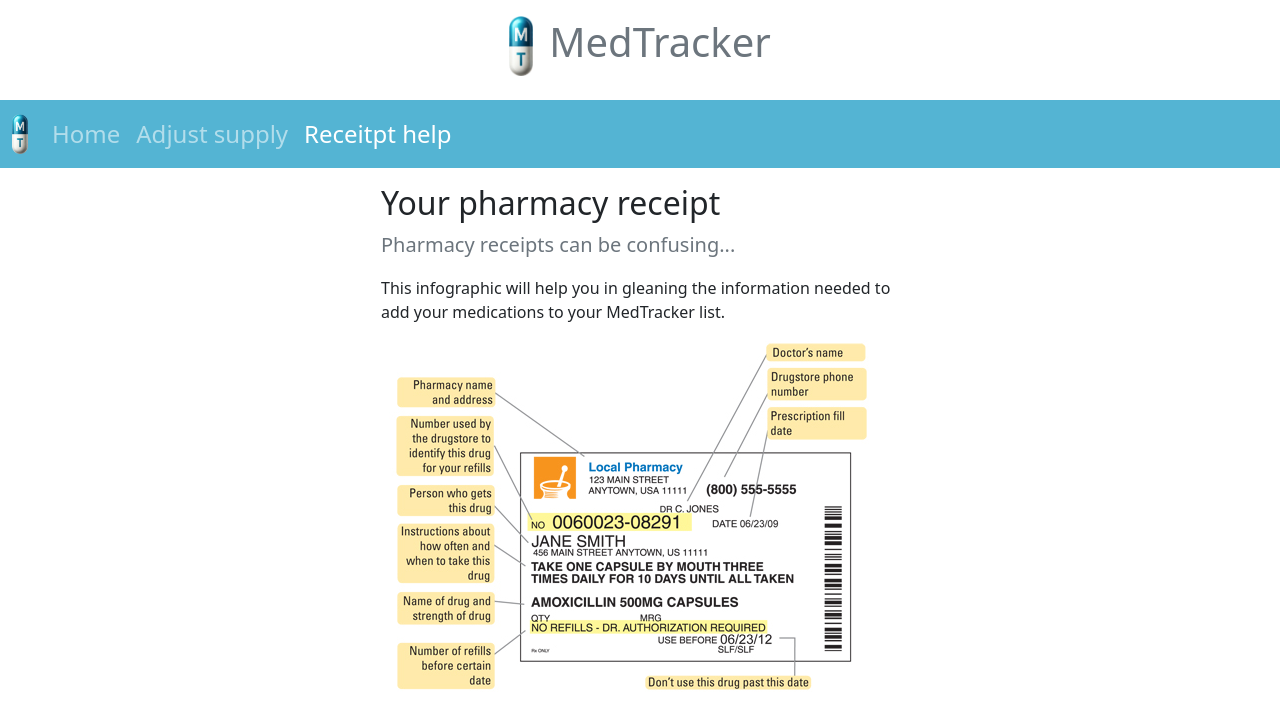
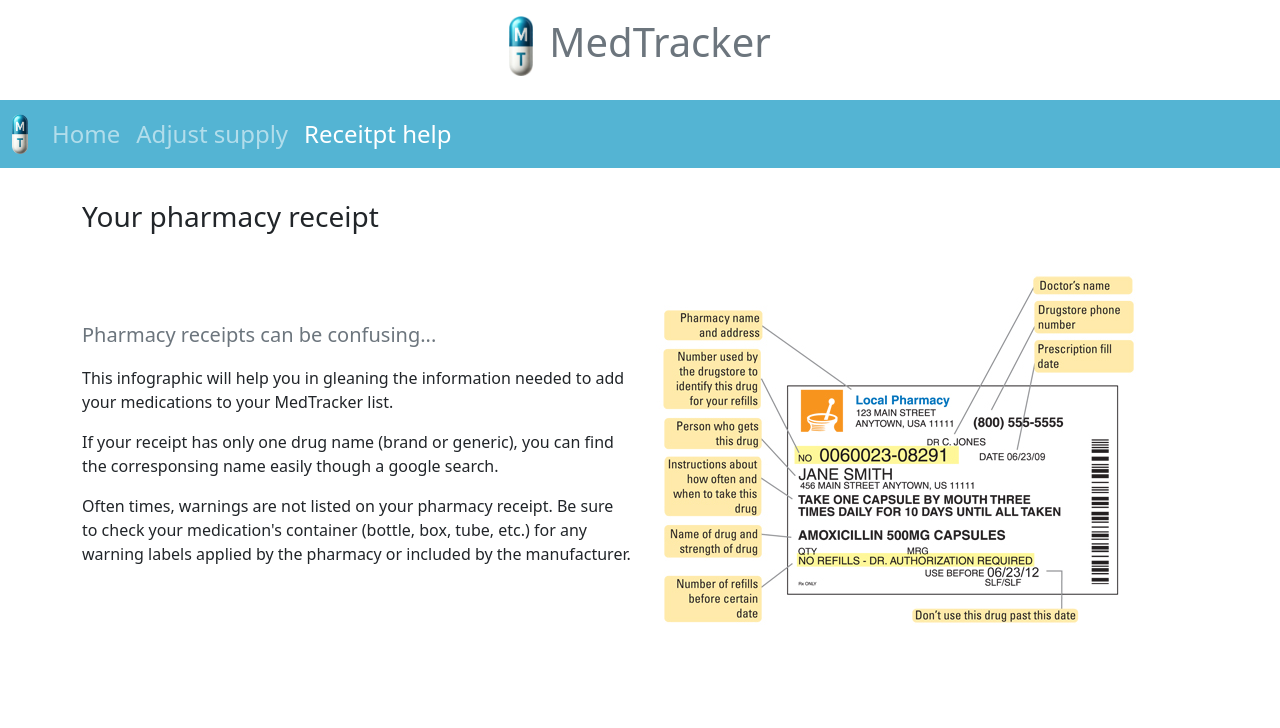
Before and after one commit to banwelld/dave-banwell-medication-tracker, a React (Create React App) app: page /PharmacyReceipts in a window 1280 px wide. Shown: the top 728 px of the page. Built offline with nearby package versions, Linux system fonts and the light colour scheme; data requests are answered from the project's data file.

Commit message:
adjust supply page added and working

```diff
--- /dev/null
+++ b/src/components/AdjustSupplyActions.js
@@ -0,0 +1,5 @@
+import React from 'react';
+
+function AdjustSupplyActions() {}
+
+export default AdjustSupplyActions;
--- a/src/pages/AdjustSupply.js
+++ b/src/pages/AdjustSupply.js
@@ -1,36 +1,67 @@
-import React from 'react';
+import React, { useState } from 'react';
 import { useOutletContext } from 'react-router-dom';
+import { drugNameSort } from '../utils/sortFilterFunctions';
 
-function DrugActions(drugList) {
+function DrugActions() {
   // get all drug data from app component context
 
-  const [allDrugData, setAllDrugData] = useOutletContext();
+  const [allDrugData] = useOutletContext();
+
+  // set state for selected drug (id: 0 allows for the "please select..." option as default)
+
+  const [selectedDrug, setSelectedDrug] = useState(0);
+
+  // sort drug data by name
+
+  const allDrugsSorted = allDrugData.sort(drugNameSort);
 
   // create select option list for medications
 
-  const drugOptions = allDrugData.map((drug) => (
+  const drugOptions = allDrugsSorted.map((drug) => (
     <option key={drug.id} value={drug.id}>
       {drug.brandName} ( {drug.genericName} {drug.doseVal} {drug.doseUnits} )
     </option>
   ));
 
+  // calculate the number of drugs in the list for the select element's height property
+
+  const maxSelectHeight = drugOptions.length < 15 ? drugOptions.length : 15;
+
+  // update state when user changes the select element
+
+  const handleSelectChange = (e) => {
+    const selectedDrugObj = allDrugData.find(
+      (drug) => drug.id === parseInt(e.target.value)
+    );
+    setSelectedDrug(selectedDrugObj);
+  };
+
   // render page jsx
 
   return (
-    <div className='row m-3'>
+    <>
+      <div className='row g-3 mt-3'>
         <div className='col-12'>
-        <h2>Adjust Medication Supply</h2>
+          <h3>Adjust Medication Supply</h3>
+        </div>
+      </div>
+      <div className='row g-3'>
+        <div className='col-6'>
           <p className='text-secondary lead'>
             Please select the medication that you'd like to adjust:
           </p>
-        <select className='form-control'>
-          <option value='' disabled>
-            Select a medication...
-          </option>
+          <select
+            className='form-select'
+            size={maxSelectHeight}
+            value={selectedDrug.id}
+            onChange={(e) => handleSelectChange(e)}
+          >
             {drugOptions}
           </select>
         </div>
+        <div className='col-6'></div>
       </div>
+    </>
   );
 }
 export default DrugActions;
--- a/src/pages/PharmacyReceipts.js
+++ b/src/pages/PharmacyReceipts.js
@@ -1,8 +1,13 @@
-function DrugDiary() {
+function PharmacyReceipts() {
   return (
-    <div className='row m-3 align-items-center justify-content-center'>
-      <div className='col-6'>
-        <h2>Your pharmacy receipt</h2>
+    <>
+      <div className='row g-3 mt-3'>
+        <div className='col-12'>
+          <h3>Your pharmacy receipt</h3>
+        </div>
+      </div>
+      <div className='row g-3 mt-3 align-items-center justify-contents-center'>
+        <div className='col'>
           <p className='text-secondary lead'>
             Pharmacy receipts can be confusing...
           </p>
@@ -10,10 +15,26 @@
             This infographic will help you in gleaning the information needed to
             add your medications to your MedTracker list.
           </p>
-        <img src='/images/pharmacy-receipt.jpg' alt='A prescription receipt' />
+          <p>
+            If your receipt has only one drug name (brand or generic), you can
+            find the corresponsing name easily though a google search.
+          </p>
+          <p>
+            Often times, warnings are not listed on your pharmacy receipt. Be
+            sure to check your medication's container (bottle, box, tube, etc.)
+            for any warning labels applied by the pharmacy or included by the
+            manufacturer.
+          </p>
+        </div>
+        <div className='col'>
+          <img
+            src='/images/pharmacy-receipt.jpg'
+            alt='A prescription receipt'
+          />
         </div>
       </div>
+    </>
   );
 }
 
-export default DrugDiary;
+export default PharmacyReceipts;
```
Lines whose indentation alone changed are shown as unchanged.
